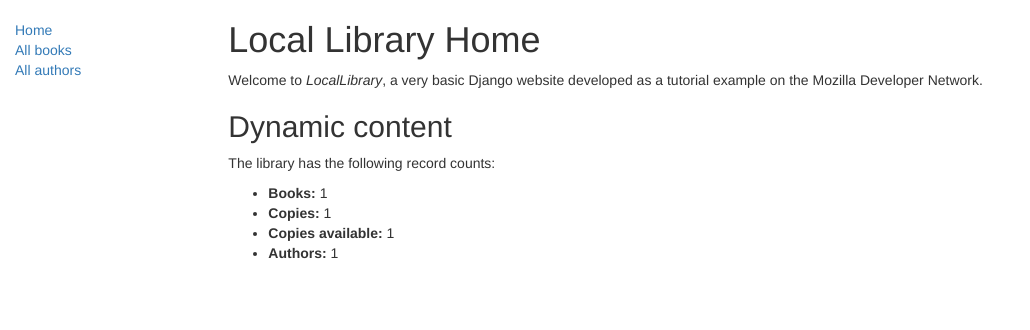
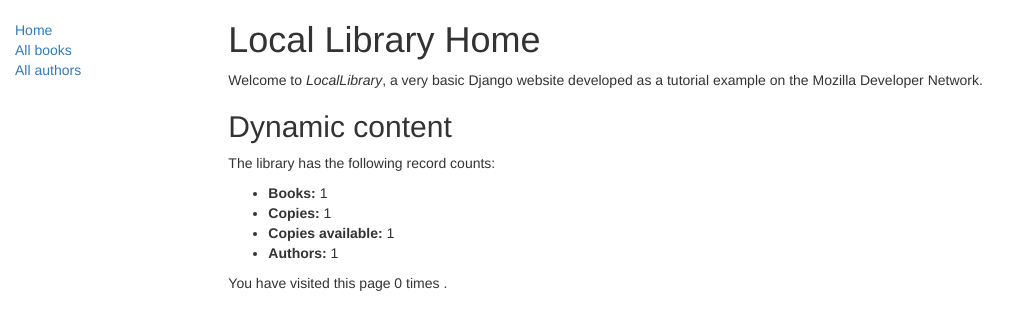
Before and after one commit to Mefistop/django_locallibrary, a Django app: page /catalog/ in a window 1280 px wide. Shown: the top 330 px of the page, without its empty margins (0-1030 px from the left). Run offline with Django 5.2, Linux system fonts and the light colour scheme; tables that the repository leaves empty hold one stand-in row (values such as "Sample post"); some libraries are stand-ins or nearby versions.

Commit message:
Feat: add session for count visits home  page

```diff
--- a/locallibrary/catalog/templates/index.html
+++ b/locallibrary/catalog/templates/index.html
@@ -18,4 +18,12 @@
     <li><strong>Authors:</strong> {{ num_authors }}</li>
   </ul>
 
+<p>
+  You have visited this page {{ num_visits }}
+  {% if num_visits == 1 %}
+    time
+  {% else %}
+    times
+  {% endif %}.
+</p>
 {% endblock %}
--- a/locallibrary/catalog/views.py
+++ b/locallibrary/catalog/views.py
@@ -8,6 +8,8 @@ def index(request):
     """
     View function for the home page of the website.
     """
+    num_visits = request.session.get('num_visits', 0)
+    request.session['num_visits'] = num_visits + 1
     num_books = Book.objects.all().count()
     num_instances = BookInstance.objects.all().count()
     num_instances_available = BookInstance.objects.filter(status__exact='a').count()
@@ -17,6 +19,7 @@ def index(request):
         'num_instances':num_instances,
         'num_instances_available': num_instances_available,
         'num_authors':num_authors,
+        'num_visits':num_visits,
     }
     return render(request, 'index.html', context=context)
 
```
